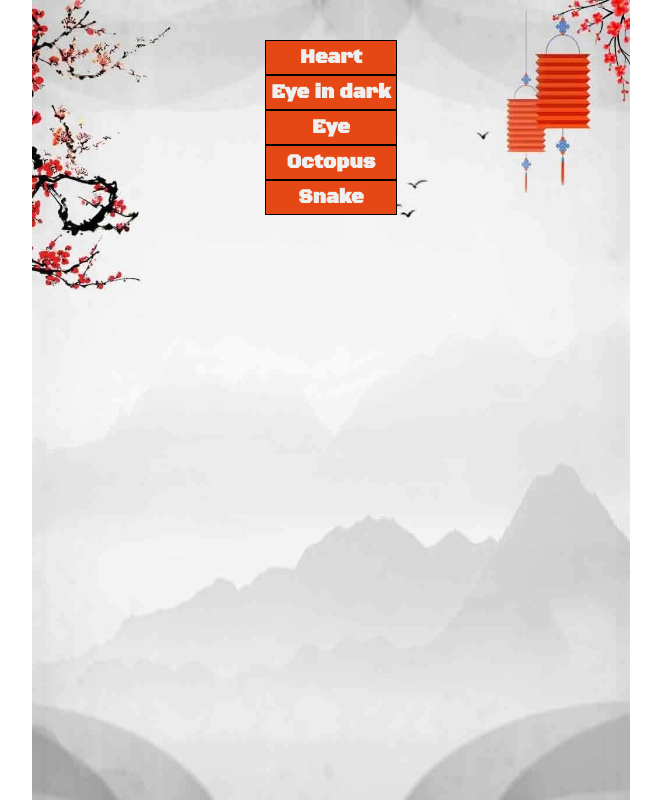
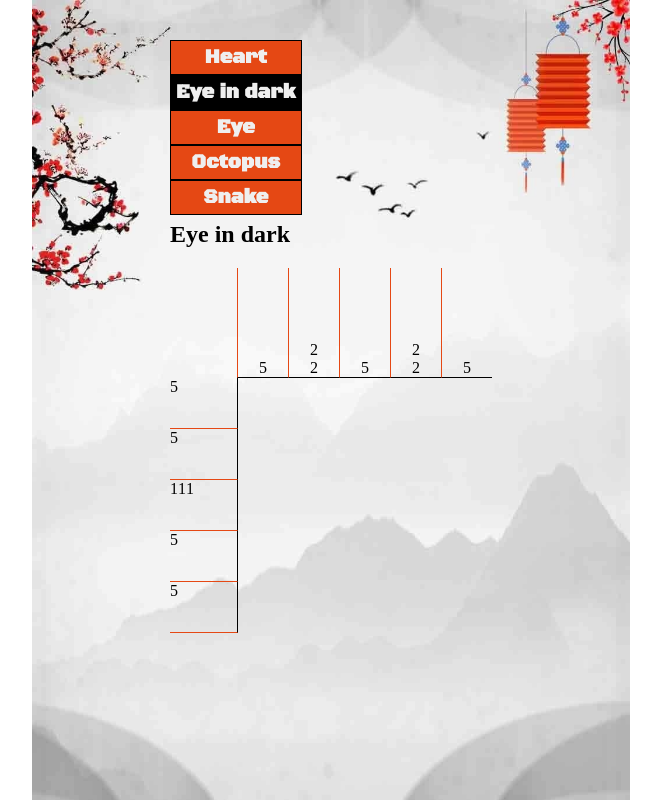
Before and after one commit to minimonster22/Nonograms-Vue, a Vue app: page / in a window 1280 px wide. Shown: the whole page, without its empty margins (309-970 px from the left). Built offline with nearby package versions, Linux system fonts and the light colour scheme.

Commit message:
add numbers in the top and left columns, add matching numbers with name solutions after click

```diff
--- a/package.json
+++ b/package.json
@@ -5,7 +5,8 @@
   "scripts": {
     "serve": "vue-cli-service serve",
     "build": "vue-cli-service build",
-    "lint": "vue-cli-service lint"
+    "lint": "vue-cli-service lint",
+    "deploy": "gh-pages -d dist"
   },
   "dependencies": {
     "core-js": "^3.8.3",
@@ -19,7 +20,8 @@
     "@vue/cli-plugin-eslint": "~5.0.0",
     "@vue/cli-service": "~5.0.0",
     "eslint": "^7.32.0",
-    "eslint-plugin-vue": "^8.0.3"
+    "eslint-plugin-vue": "^8.0.3",
+    "gh-pages": "^6.1.1"
   },
   "eslintConfig": {
     "root": true,
--- a/src/App.vue
+++ b/src/App.vue
@@ -1,17 +1,17 @@
 <template>
   <div class="app">
-    <NameNonograms msg="Welcome to Your Vue.js App"></NameNonograms>
+    <FieldNonograms></FieldNonograms>
   </div>
 </template>
 
 <script>
-import NameNonograms from './components/NameNonograms.vue'
+import FieldNonograms from './components/FieldNonograms.vue'
 import bcimg from '@/assets/jpg/background-Japan.jpg'
 
 export default {
   name: 'App',
   components: {
-    NameNonograms
+    FieldNonograms
   },
   data() {
     return {
--- /dev/null
+++ b/src/assets/data/solutions.json
@@ -0,0 +1,122 @@
+[
+  {
+    "name": "Heart",
+    "data": [
+      [0, 1, 0, 1, 0],
+      [1, 1, 1, 1, 1],
+      [1, 1, 1, 1, 1],
+      [0, 1, 1, 1, 0],
+      [0, 0, 1, 0, 0]
+    ],
+    "numbersTopArray": [
+      [2],
+      [4],
+      [4],
+      [4],
+      [2]
+    ],
+    "numbersLeftArray": [
+      [1, 1],
+      [5],
+      [5],
+      [3],
+      [1]
+    ]
+  },
+  {
+    "name": "Eye in dark",
+    "data": [
+      [1, 1, 1, 1, 1],
+      [1, 1, 1, 1, 1],
+      [1, 0, 1, 0, 1],
+      [1, 1, 1, 1, 1],
+      [1, 1, 1, 1, 1]
+    ],
+    "numbersTopArray": [
+      [5],
+      [2, 2],
+      [5],
+      [2, 2],
+      [5]
+    ],
+    "numbersLeftArray": [
+      [5],
+      [5],
+      [1, 1, 1],
+      [5],
+      [5]
+    ]
+  },
+  {
+    "name": "Eye",
+    "data": [
+      [0, 1, 1, 1, 0],
+      [1, 0, 0, 0, 1],
+      [1, 0, 1, 0, 1],
+      [1, 0, 0, 0, 1],
+      [0, 1, 1, 1, 0]
+    ],
+    "numbersTopArray": [
+      [3],
+      [1, 1],
+      [1, 1, 1],
+      [1, 1, 1],
+      [3]
+    ],
+    "numbersLeftArray": [
+      [3],
+      [1, 1],
+      [1, 1, 1],
+      [1, 1],
+      [3]
+    ]
+  },
+  {
+    "name": "Octopus",
+    "data": [
+      [0, 0, 1, 1, 1],
+      [1, 0, 1, 0, 1],
+      [0, 1, 1, 1, 1],
+      [0, 1, 1, 0, 0],
+      [0, 0, 0, 1, 0]
+    ],
+    "numbersTopArray": [
+      [1],
+      [2],
+      [4],
+      [1, 1, 1],
+      [3]
+    ],
+    "numbersLeftArray": [
+      [3],
+      [1, 1, 1],
+      [4],
+      [2],
+      [1]
+    ]
+  },
+  {
+    "name": "Snake",
+    "data": [
+      [1, 1, 1, 1, 1],
+      [1, 0, 0, 0, 0],
+      [1, 1, 1, 1, 1],
+      [0, 0, 0, 0, 1],
+      [1, 1, 1, 1, 1]
+    ],
+    "numbersTopArray": [
+      [3, 1],
+      [1, 1, 1],
+      [1, 1, 1],
+      [1, 1, 1],
+      [1, 3]
+    ],
+    "numbersLeftArray": [
+      [5],
+      [1],
+      [5],
+      [1],
+      [5]
+    ]
+  }
+]
--- /dev/null
+++ b/src/components/FieldNonograms.vue
@@ -0,0 +1,100 @@
+<template>
+  <div>
+    <p>Active Index: {{ activeIndex }}</p>
+    <div v-if="activeIndex !== null && solutions[activeIndex]">
+      <h2>{{ solutions[activeIndex].name }}</h2>
+      <div class="top-wrapper">
+        <div class="top-wrapper empty"></div>
+        <div v-for="(array, i) in solutions[activeIndex].numbersTopArray" :key="i">
+          <div v-if="Array.isArray(array) && array.length === 1" class="top-number">
+            <div>{{ array[0] }}</div>
+          </div>
+          <div v-else class="top-number double">
+            <div v-for="(number, j) in array" :key="j">
+              {{ number }}
+            </div>
+          </div>
+        </div>
+      </div>
+      <div class="left-wrapper">
+        <div v-for="(array, i) in solutions[activeIndex].numbersLeftArray" :key="i">
+          <div v-if="Array.isArray(array) && array.length === 1" class="left-number">
+            <div>{{ array[0] }}</div>
+          </div>
+          <div v-else class="left-number double">
+            <div v-for="(number, j) in array" :key="j">
+              {{ number }}
+            </div>
+          </div>
+        </div>
+      </div>
+    </div>
+    <NameNonograms @update-active-index="handleActiveIndexUpdate" :activeIndex="activeIndex" :name="name"/>
+  </div>
+</template>
+
+<script>
+
+import solutions from '@/assets/data/solutions.json';
+import NameNonograms from "@/components/NameNonograms.vue";
+
+export default {
+  props: ['name'],
+  data() {
+    return {
+      solutions: solutions,
+      numbersTopArray: solutions,
+      activeIndex: 1,
+      numbersLeftArray: solutions,
+    };
+  },
+  components: {
+    NameNonograms
+  },
+  methods: {
+    handleActiveIndexUpdate(index) {
+      console.log('Active index updated in parent:', index);
+      this.activeIndex = index;
+    }
+  },
+  mounted() {
+    console.log('Active Index:', this.activeIndex);
+  }
+};
+</script>
+
+<style scoped>
+.top-wrapper {
+  display: flex;
+  flex-direction: row;
+}
+
+.left-wrapper {
+  display: flex;
+  flex-direction: column;
+}
+
+.top-number {
+  display: flex;
+  width: 50px;
+  height: 109px;
+  border-left: 1px solid #E54814;
+  border-bottom: 1px solid black;
+  flex-direction: column;
+  justify-content: end;
+  align-items: center;
+}
+
+.left-number {
+  display: flex;
+  width: 67px;
+  height: 50px;
+  align-self: flex-end;
+  border-bottom: 1px solid #E54814;
+  border-right: 1px solid black;
+}
+
+.empty {
+  width: 67px;
+}
+</style>
--- a/src/components/NameNonograms.vue
+++ b/src/components/NameNonograms.vue
@@ -1,25 +1,37 @@
 <template>
   <div ref="wrapper" class="name-wrapper">
-    <div v-for="(solution, index) in solutions" :key="index" class="solution-item">
+    <div v-for="(solution, index) in solutions" :key="index"
+         :class="{ 'solution-item': true, 'active': index === activeIndex }"
+         @click="setActive(index)">
       <p>{{ solution.name }}</p>
     </div>
   </div>
+
 </template>
 
 <script>
+import solutions from '@/assets/data/solutions.json';
+
+
 
 export default {
   data() {
     return {
-      solutions: [
-        { name: "Heart" },
-        { name: "Eye in dark" },
-        { name: "Eye" },
-        { name: "Octopus" },
-        { name: "Snake" }
-      ]
+      solutions: solutions,
+      activeIndex: 1,
     };
   },
+  methods: {
+    setActive(index) {
+      console.log('setActive method called with index:', index);
+      this.activeIndex = index;
+      console.log('activeIndex after setting:', this.activeIndex);
+      this.$emit('update-active-index', this.activeIndex); // Отправляем событие обновления активного индекса
+    }
+  },
+  mounted() {
+    console.log('activeIndex on mount:', this.activeIndex);
+  }
 };
 </script>
 
@@ -27,11 +39,6 @@ export default {
 .name-wrapper {
   display: flex;
   flex-direction: column;
-  background-color: #E54814;
-  color: #EFEFEF;
-  font-family: "Black Ops One", system-ui;
-  font-size: 20px;
-  font-weight: bold;
   width: fit-content;
   position: absolute;
   top: 5%;
@@ -42,7 +49,17 @@ export default {
   padding: 5px;
   text-align: center;
   border: 1px solid black;
+  background-color: #E54814;
+  color: #EFEFEF;
+  font-family: "Black Ops One", system-ui;
+  font-size: 20px;
+  font-weight: bold;
 }
+
+.solution-item.active {
+  background-color: black;
+}
+
 p {
   margin: 0;
 }
--- a/vue.config.js
+++ b/vue.config.js
@@ -2,3 +2,6 @@ const { defineConfig } = require('@vue/cli-service')
 module.exports = defineConfig({
   transpileDependencies: true
 })
+module.exports = {
+  outputDir: 'dist'
+}
```
Also changed, not shown: 1 other file (tests, documents, lock files or other folders).
